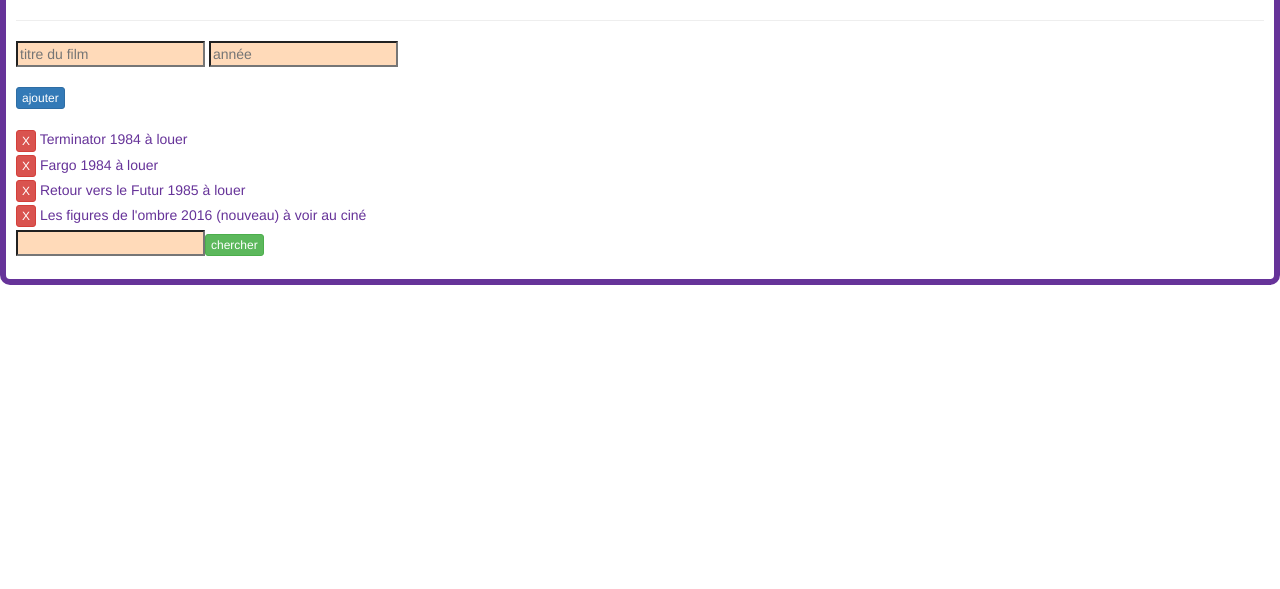
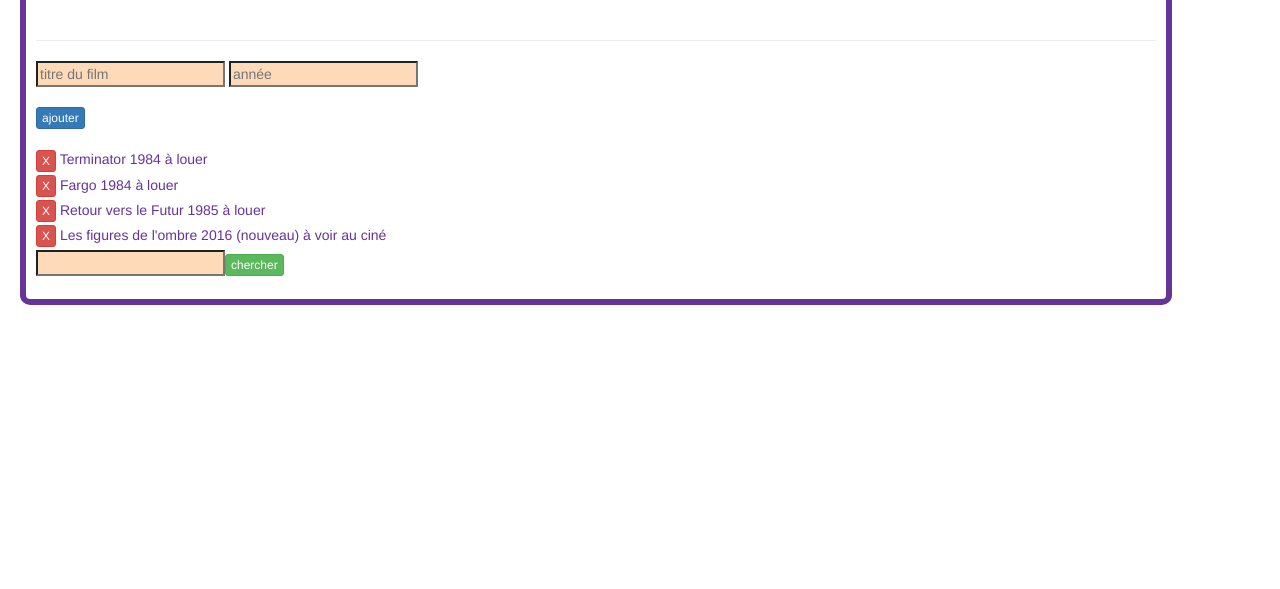
Before and after one commit to codeconcept/vuemovies, a website: page index.html in a window 1280 px wide. Shown: the part 211-800 px from the top of the page. Drawn offline with nearby package versions, Linux system fonts and the light colour scheme.

Commit message:
styling bis

```diff
--- a/index.html
+++ b/index.html
@@ -103,7 +103,7 @@
                         template: '<div><input type="text" :searchTerm="this.searchTerm" :value="this.searchTerm" :class="this.nightMode ? \'txtnight\' : \'txtday\'"><button class="btn btn-success btn-xs" v-on:click="searchMovieDB()">chercher</button></div>',
                         methods: {
                             searchMovieDB: function() {
-                                var API_KEY = '84961e500ed710e95eafa558a7aac318';
+                                var API_KEY = 'your_key';
                                 var query = '&query=' + this.searchTerm;
                                 var url = this.movieDBurl + API_KEY + query + '&language=fr-FR';
 
@@ -213,6 +213,9 @@
 
     <style>
         .main {
+            width:90%;
+            margin-left: 20px;
+            margin-top: 20px;
             border: 6px solid rebeccapurple;
             padding: 10px;
             padding-bottom: 20px;
```
